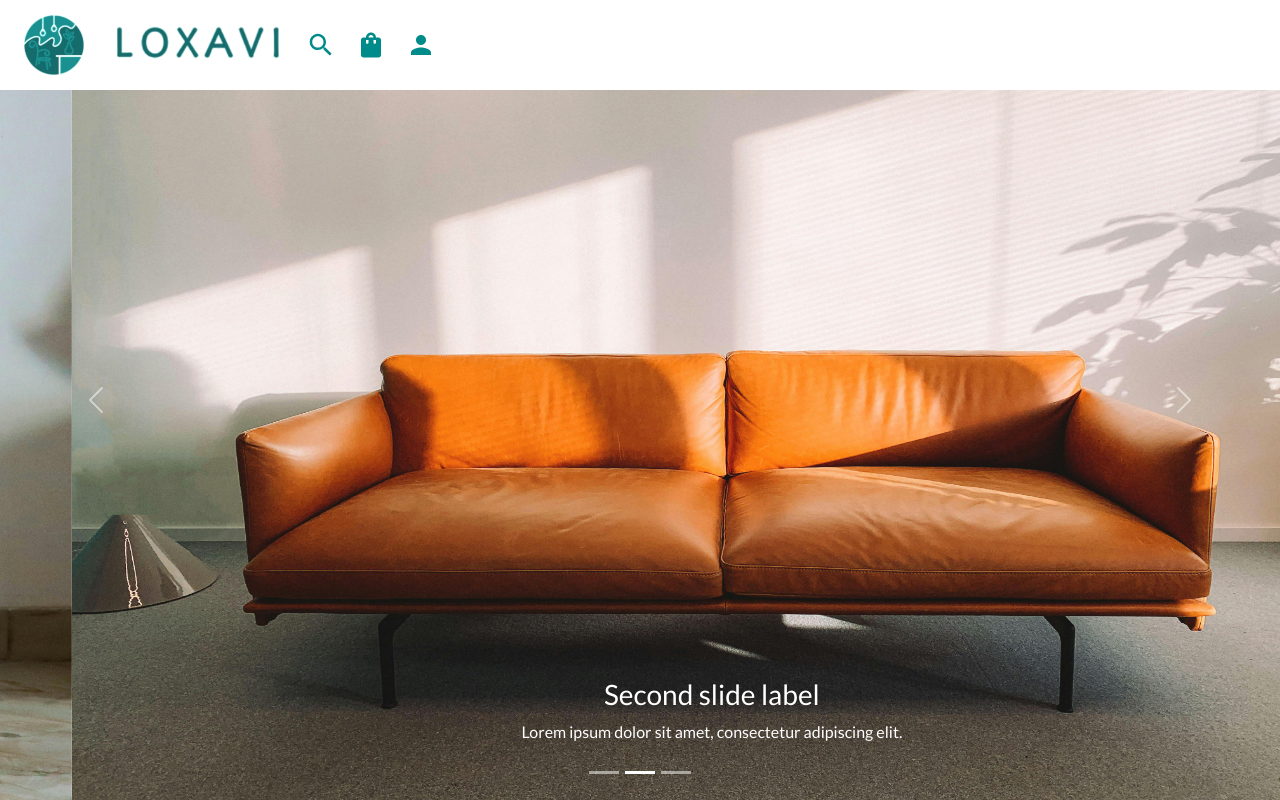
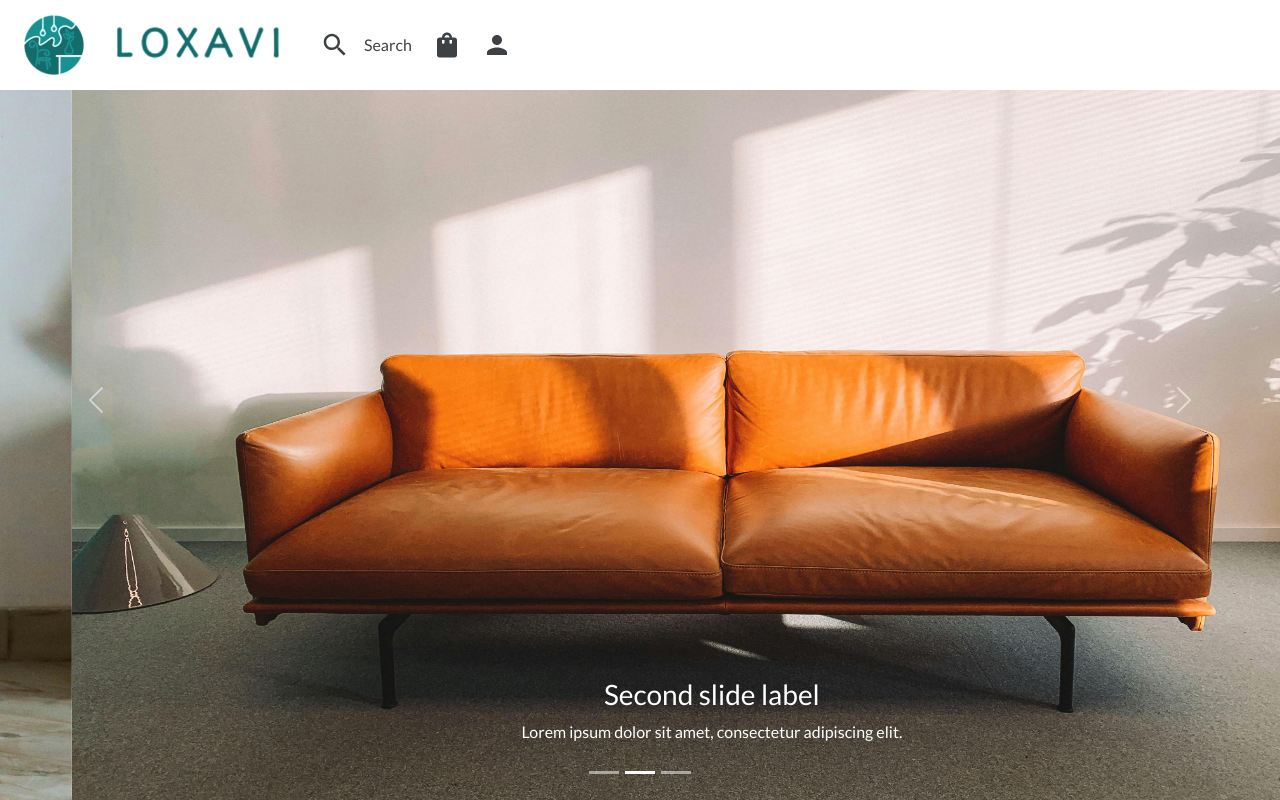
Before and after one commit to oneslaught/Online-Shop, a React (Create React App) app: page / in a window 1280 px wide. Built offline with nearby package versions, Linux system fonts and the light colour scheme; a web font is replaced by a local one.

Commit message:
navbar updated

```diff
--- a/src/components/Navbar.tsx
+++ b/src/components/Navbar.tsx
@@ -20,12 +20,12 @@ import { motion } from "framer-motion";
 import React from "react";
 import { useState } from "react";
 
-import DisableDrag from "../DisableDrag";
+import DisableDefaultDrag from "../DisableDefaultDrag";
 import logoIcon from "../assets/logoIcon.png?as=webp";
 import logoText from "../assets/logoText.png?as=webp";
 
 export default function Navbar() {
-  const dragRef = DisableDrag<HTMLDivElement>();
+  const dragRef = DisableDefaultDrag<HTMLDivElement>();
 
   const [anchorEl, setAnchorEl] = useState<HTMLElement | null>(null);
   const [mobileMoreAnchorEl, setMobileMoreAnchorEl] = React.useState<HTMLElement | null>(null);
@@ -148,7 +148,7 @@ export default function Navbar() {
   return (
     <Box ref={dragRef} sx={{ flexGrow: 1 }}>
       <AppBar position="fixed" sx={{ boxShadow: "none" }}>
-        <Toolbar sx={{ backgroundColor: "white", color: "darkcyan", height: "90px" }}>
+        <Toolbar sx={{ backgroundColor: "white", color: "#3E4143", height: "90px" }}>
           {/* logo */}
           <Box>
             <motion.img
@@ -177,8 +177,20 @@ export default function Navbar() {
           <Box sx={{ display: { xl: "flex", xs: "none" }, m: "0 auto", width: "50%" }}>
             <List component={Stack} direction="row">
               {menuItems.map((item) => (
-                <ListItem key={item.text}>
-                  <ListItemText primary={item.text}></ListItemText>
+                <ListItem
+                  key={item.text}
+                  sx={{
+                    "&:hover": {
+                      "& .MuiListItemIcon-root": {
+                        color: "inherit",
+                      },
+                      color: "darkcyan",
+                    },
+                    cursor: "pointer",
+                    transition: "color 200ms",
+                  }}
+                >
+                  <ListItemText primary={item.text} />
                   <ListItemIcon>{item.icon}</ListItemIcon>
                 </ListItem>
               ))}
@@ -187,11 +199,42 @@ export default function Navbar() {
 
           {/* icons */}
           <Box sx={{ display: { md: "flex", xs: "none" }, float: "right" }}>
-            <IconButton aria-label="search" color="inherit" disableRipple size="large">
-              <SearchIcon sx={{ fontSize: "30px" }} />
-            </IconButton>
+            <Box>
+              <IconButton aria-label="search" color="inherit" disableRipple size="large">
+                <SearchIcon
+                  sx={{
+                    "&:hover": {
+                      color: "darkcyan",
+                    },
+                    fontSize: "30px",
+                    m: "0 14px",
+                    transition: "color 200ms",
+                  }}
+                />
+                <Box
+                  component="span"
+                  sx={{
+                    "&:hover": {
+                      color: "darkcyan",
+                    },
+                    fontSize: "16px",
+                    transition: "color 200ms",
+                  }}
+                >
+                  Search
+                </Box>
+              </IconButton>
+            </Box>
             <IconButton aria-label="shopping badge" color="inherit" disableRipple>
-              <ShoppingBagIcon sx={{ fontSize: "30px" }} />
+              <ShoppingBagIcon
+                sx={{
+                  "&:hover": {
+                    color: "darkcyan",
+                  },
+                  fontSize: "30px",
+                  transition: "color 200ms",
+                }}
+              />
             </IconButton>
             <IconButton
               aria-controls={menuId}
@@ -203,7 +246,15 @@ export default function Navbar() {
               onClick={handleProfileMenuOpen}
               size="large"
             >
-              <PersonIcon sx={{ fontSize: "30px" }} />
+              <PersonIcon
+                sx={{
+                  "&:hover": {
+                    color: "darkcyan",
+                  },
+                  fontSize: "30px",
+                  transition: "color 200ms",
+                }}
+              />
             </IconButton>
           </Box>
           <Box sx={{ display: { md: "none", xs: "flex" } }}>
@@ -216,7 +267,14 @@ export default function Navbar() {
               onClick={handleMobileMenuOpen}
               size="large"
             >
-              <MoreIcon />
+              <MoreIcon
+                sx={{
+                  "&:hover": {
+                    color: "darkcyan",
+                  },
+                  transition: "color 200ms",
+                }}
+              />
             </IconButton>
           </Box>
         </Toolbar>
```
Also changed, not shown: src/DisableDefaultDrag.ts (renamed from src/DisableDrag.ts).
